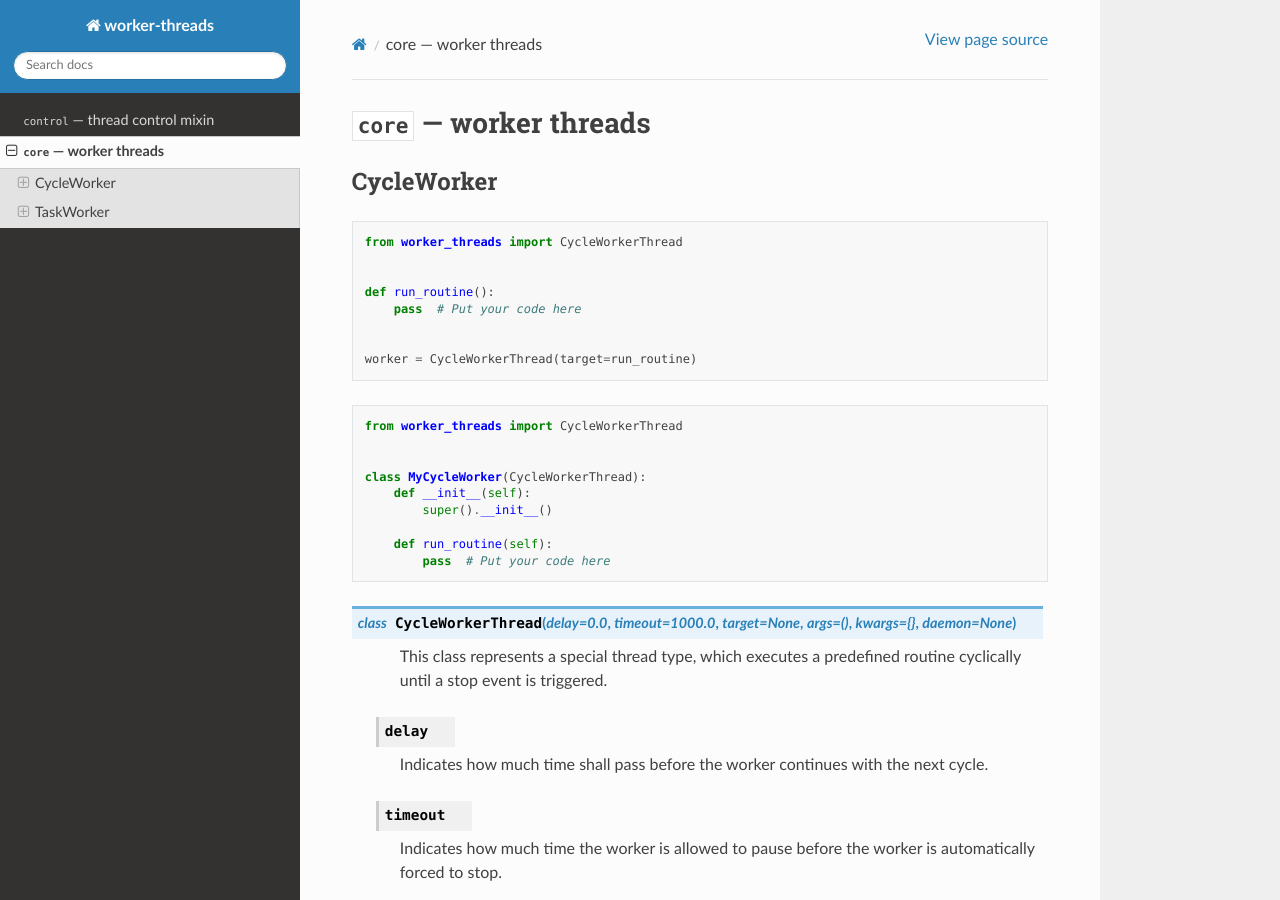
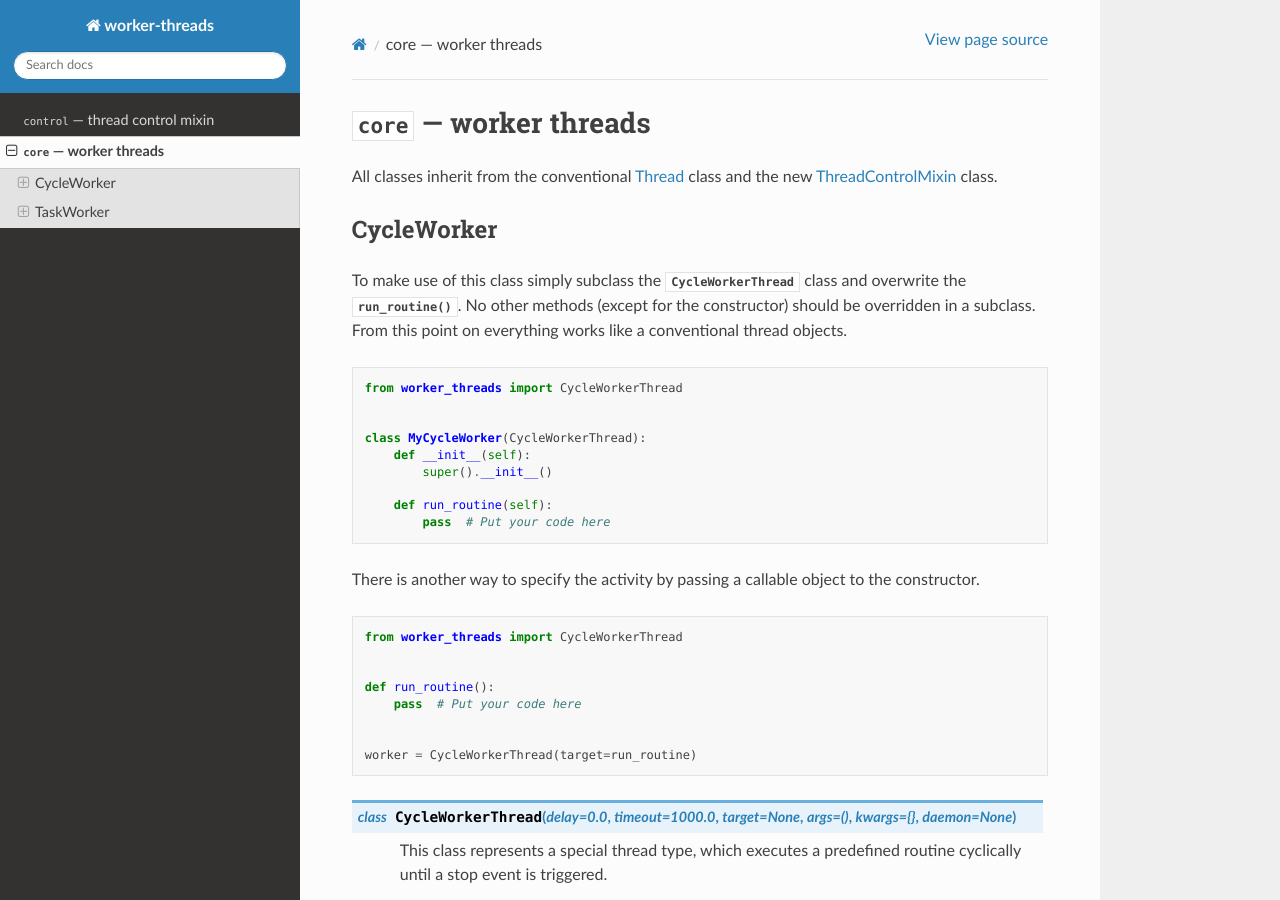
Before and after one commit to bauerch/thread-extension, a Sphinx documentation site: the page built from docs/core.rst, in a window 1280 px wide and 900 px high. Built offline with Sphinx 7.4.7 and the Read the Docs theme 2.0.0, drawn with Linux system fonts in a browser that asks for light colours; some of the changed text lies outside the part shown.

Commit message:
Update documentation

```diff
--- a/docs/core.rst
+++ b/docs/core.rst
@@ -4,19 +4,15 @@
 .. py:currentmodule:: src.worker_threads.core
 
 
+All classes inherit from the conventional `Thread <https://docs.python.org/3/library/threading.
+html#thread-objects>`_ class and the new :ref:`ThreadControlMixin <link-thread-control-mixin>`
+class.
+
 CycleWorker
 -----------
-
-.. code-block:: python
-
-   from worker_threads import CycleWorkerThread
-
-
-   def run_routine():
-       pass  # Put your code here
-
-
-   worker = CycleWorkerThread(target=run_routine)
+To make use of this class simply subclass the :class:`CycleWorkerThread` class and overwrite the
+:meth:`~CycleWorkerThread.run_routine`. No other methods (except for the constructor) should be
+overridden in a subclass. From this point on everything works like a conventional thread objects.
 
 .. code-block:: python
 
@@ -30,11 +26,25 @@ CycleWorker
        def run_routine(self):
            pass  # Put your code here
 
+
+There is another way to specify the activity by passing a callable object to the constructor.
+
+.. code-block:: python
+
+   from worker_threads import CycleWorkerThread
+
+
+   def run_routine():
+       pass  # Put your code here
+
+
+   worker = CycleWorkerThread(target=run_routine)
+
+
 .. class:: CycleWorkerThread(delay=0.0, timeout=1000.0, target=None, args=(), kwargs={}, daemon=None)
 
     This class represents a special thread type, which executes a predefined routine
     cyclically until a stop event is triggered.
-
 
    .. py:attribute:: delay
 
@@ -73,6 +83,9 @@ CycleWorker
 
 TaskWorker
 ----------
+To make use of this class simply subclass the :class:`TaskWorkerThread` class and overwrite the
+:meth:`~CycleWorkerThread.run_task`. No other methods (except for the constructor) should be
+overridden in a subclass. From this point on everything works like a conventional thread objects.
 
 .. code-block:: python
 
```
Also changed, not shown: docs/control.rst (+5 -2 lines).
